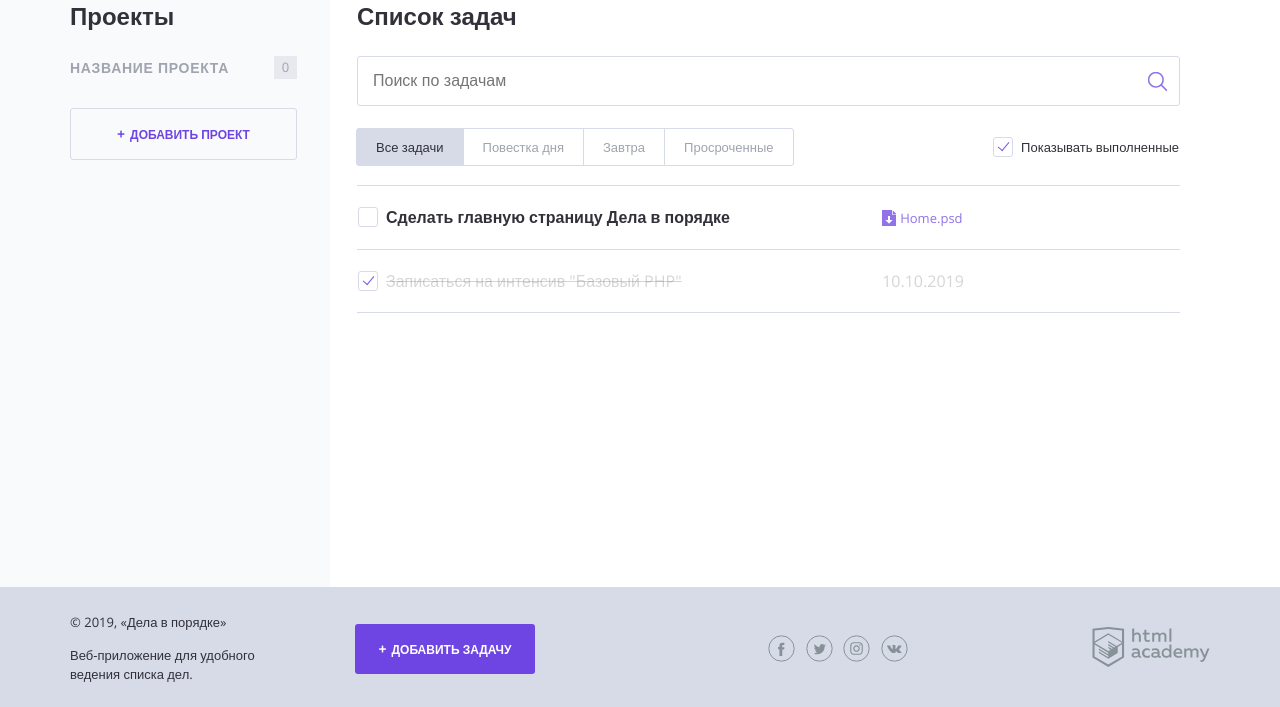
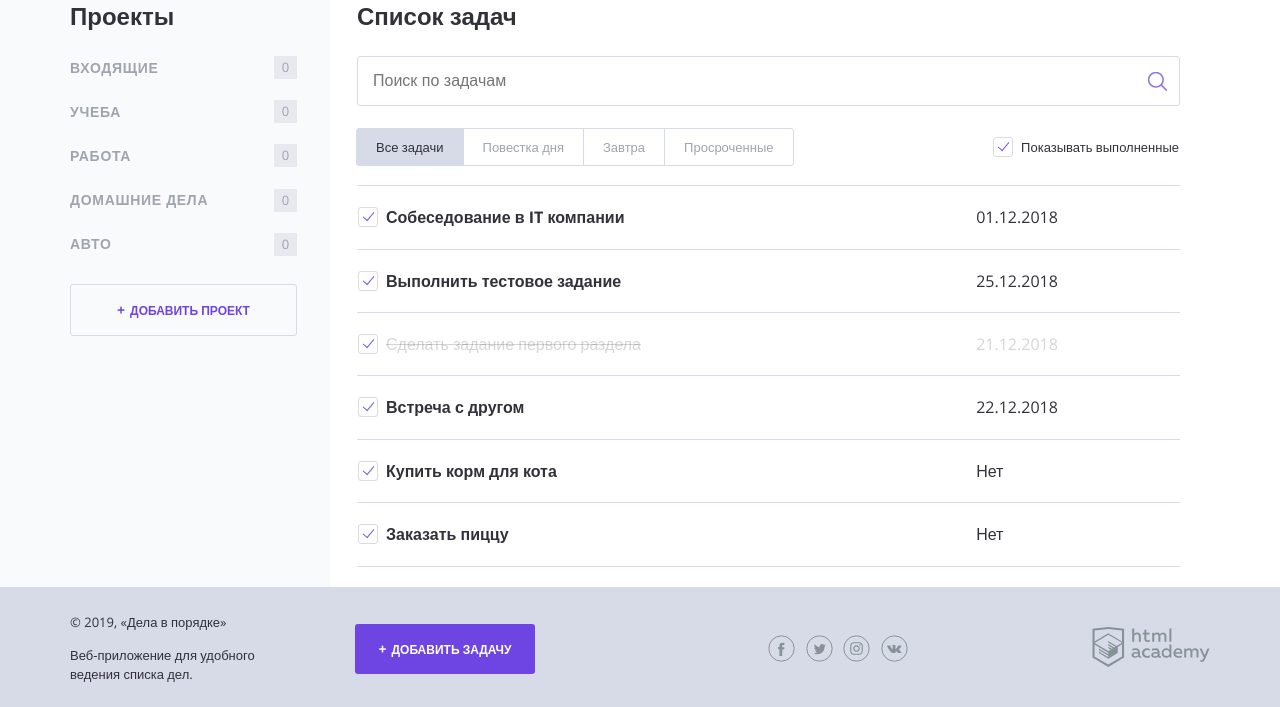
Before and after one commit to denn5551/922393-doingsdone-9, a PHP site: page / in a window 1280 px wide. Shown: the part 93-800 px from the top of the page. Run offline with PHP 8.4, Linux system fonts and the light colour scheme.

Commit message:
Добавил массивы. Прописал циклы.

```diff
--- a/index.php
+++ b/index.php
@@ -1,6 +1,18 @@
 <?php
 // показывать или нет выполненные задачи
 $show_complete_tasks = rand(0, 1);
+
+$arrayTasks=["Входящие","Учеба", "Работа", "Домашние дела", "Авто"];
+
+$myTasks=[
+        ["Собеседование в IT компании", "01.12.2018", "Работа", "Нет"],
+        ["Выполнить тестовое задание", "25.12.2018", "Работа", "Нет"],
+        ["Сделать задание первого раздела", "21.12.2018", "Учеба", "Да"],
+        ["Встреча с другом", "22.12.2018", "Входящие", "Нет"],
+        ["Купить корм для кота", "Нет", "Домашние дела", "Нет"],
+        ["Заказать пиццу", "Нет", "Домашние дела", "Нет"],
+];
+//echo ($myTasks [4][0])
 ?>
 <!DOCTYPE html>
 <html lang="ru">
@@ -42,10 +54,12 @@ $show_complete_tasks = rand(0, 1);
 
                 <nav class="main-navigation">
                     <ul class="main-navigation__list">
+						<?php foreach ($arrayTasks as $val): ?>
                         <li class="main-navigation__list-item">
-                            <a class="main-navigation__list-item-link" href="#">Название проекта</a>
+                            <a class="main-navigation__list-item-link" href="#"><?= $val ?></a>
                             <span class="main-navigation__list-item-count">0</span>
                         </li>
+						<?php endforeach;?>
                     </ul>
                 </nav>
 
@@ -72,39 +86,27 @@ $show_complete_tasks = rand(0, 1);
 
                     <label class="checkbox">
                         <!--добавить сюда аттрибут "checked", если переменная $show_complete_tasks равна единице-->
-                        <input class="checkbox__input visually-hidden show_completed" type="checkbox" <?php if ($show_complete_tasks == 1) { echo 'checked';} ?> >
+                        <input class="checkbox__input visually-hidden show_completed" type="checkbox" <?= ($show_complete_tasks)? 'checked': '' ?> >
                         <span class="checkbox__text">Показывать выполненные</span>
                     </label>
                 </div>
 
                 <table class="tasks">
-                    <tr class="tasks__item task">
-                        <td class="task__select">
-                            <label class="checkbox task__checkbox">
-                                <input class="checkbox__input visually-hidden task__checkbox" type="checkbox" value="1">
-                                <span class="checkbox__text">Сделать главную страницу Дела в порядке</span>
-                            </label>
-                        </td>
-
-                        <td class="task__file">
-                            <a class="download-link" href="#">Home.psd</a>
-                        </td>
-
-                        <td class="task__date"></td>
-                    </tr>
+					<?php foreach ($myTasks as $val): ?>
                     <!--показывать следующий тег <tr/>, если переменная $show_complete_tasks равна единице-->
-                    <?php if ($show_complete_tasks == 1) : ?>
-                    <tr class="tasks__item task task--completed">
+                    <?php if (($show_complete_tasks) || ($val[3] === "Нет")): ?>
+                    <tr class="tasks__item task <?= ($val[3] === "Да")? 'task--completed': '' ?>">
                         <td class="task__select">
                             <label class="checkbox task__checkbox">
                                 <input class="checkbox__input visually-hidden" type="checkbox" checked>
-                                <span class="checkbox__text">Записаться на интенсив "Базовый PHP"</span>
+                                <span class="checkbox__text"><?= $val[0]?></span>
                             </label>
                         </td>
-                        <td class="task__date">10.10.2019</td>
+                        <td class="task__date"><?= $val[1]?></td>
                         <td class="task__controls"></td>
                     </tr>
-                    <?php endif; ?>
+                    <?php endif ?>
+                    <?php endforeach ?>
                 </table>
             </main>
         </div>
```
